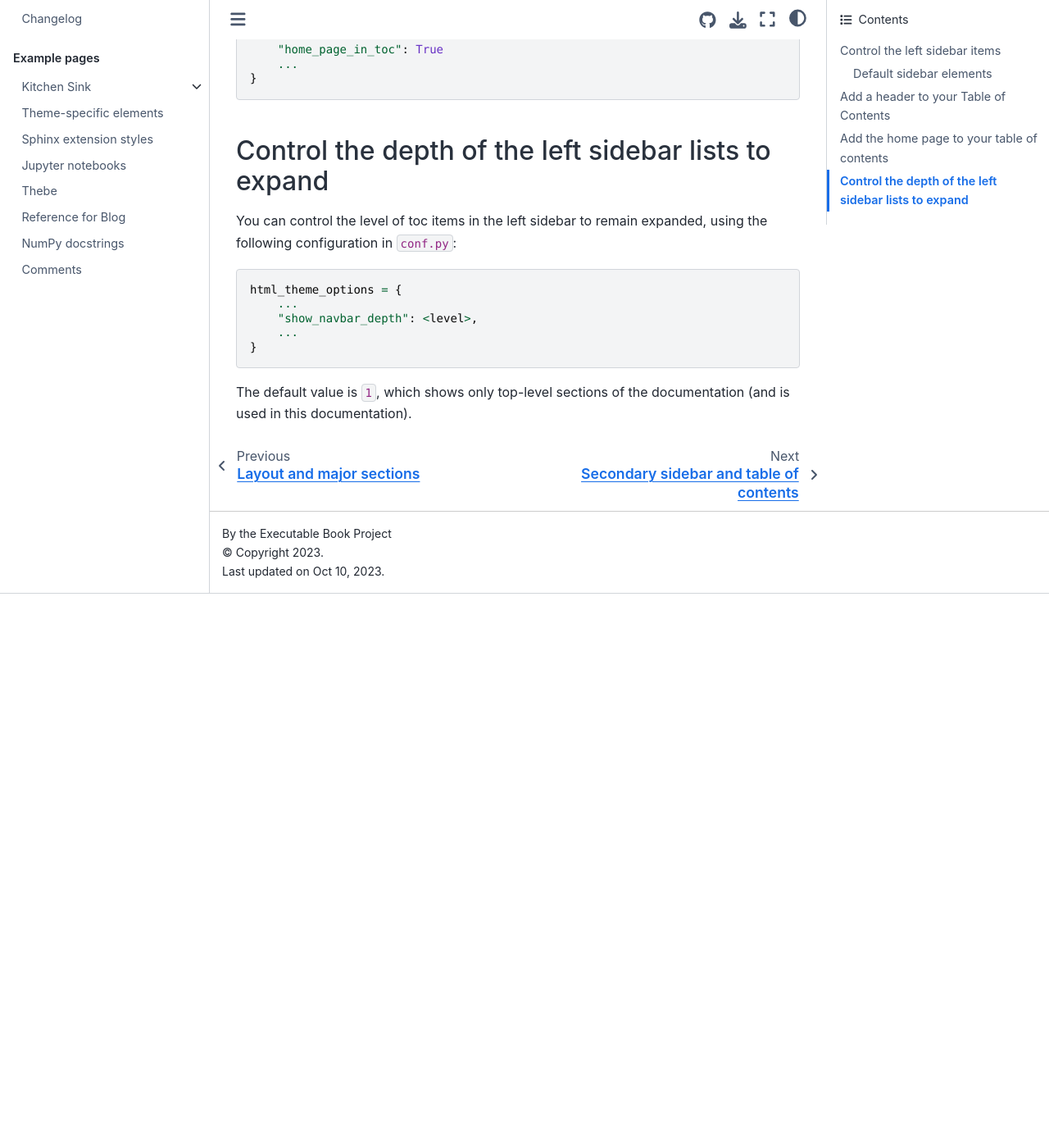
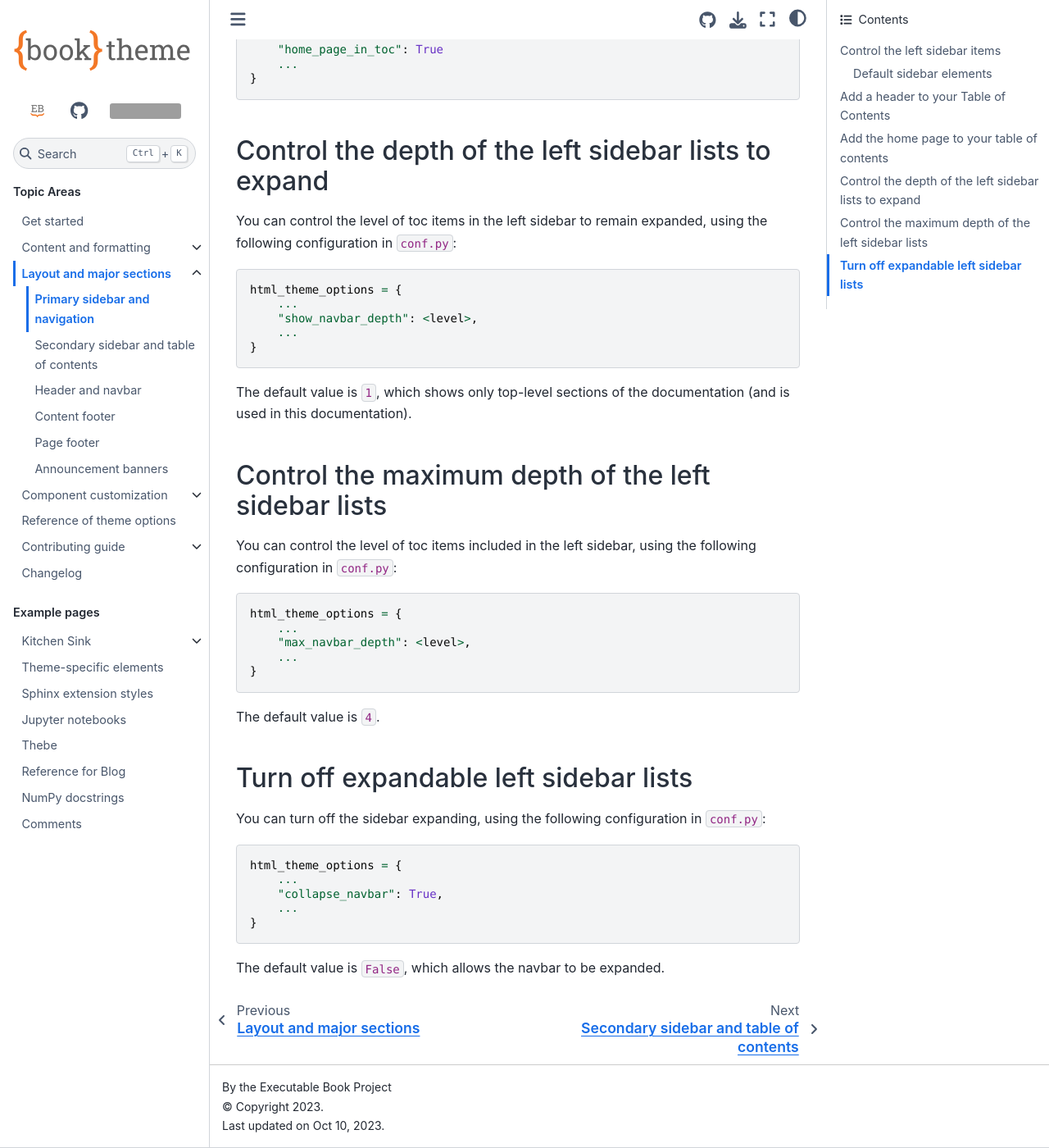
Before and after one commit to executablebooks/sphinx-book-theme, a Sphinx documentation site: the page built from docs/sections/sidebar-primary.md, in a window 1280 px wide and 1400 px high, scrolled down 1580 px. Shown: the whole window at 82% size. Built offline with Sphinx 7.4.7 and the Sphinx Book theme 1.1.4, drawn with Linux system fonts in a browser that asks for light colours; pages that are not in the unit, such as notebooks, are missing from menus; comment, search, counter and statistics services are not loaded; the version number is read from the project's files by our own code; before the commit the page ends 2304 px from its top, so only the background shows below that; grey boxes are pictures that could not be loaded.

Commit message:
[ENH, DOC] Allow setting the `navbar_max_depth` and `collapse_navbar` (#605)
Co-authored-by: Chris Holdgraf <choldgraf@berkeley.edu>

````diff
--- a/docs/sections/sidebar-primary.md
+++ b/docs/sections/sidebar-primary.md
@@ -73,3 +73,36 @@
 ```
 
 The default value is `1`, which shows only top-level sections of the documentation (and is used in this documentation).
+
+(sidebar:max-navbar-depth)=
+
+## Control the maximum depth of the left sidebar lists
+
+You can control the level of toc items included in the left sidebar,
+using the following configuration in `conf.py`:
+
+```python
+html_theme_options = {
+    ...
+    "max_navbar_depth": <level>,
+    ...
+}
+```
+
+The default value is `4`.
+
+(sidebar:collapse-navbar)=
+## Turn off expandable left sidebar lists
+
+You can turn off the sidebar expanding,
+using the following configuration in `conf.py`:
+
+```python
+html_theme_options = {
+    ...
+    "collapse_navbar": True,
+    ...
+}
+```
+
+The default value is `False`, which allows the navbar to be expanded.
--- a/src/sphinx_book_theme/theme/sphinx_book_theme/components/sbt-sidebar-nav.html
+++ b/src/sphinx_book_theme/theme/sphinx_book_theme/components/sbt-sidebar-nav.html
@@ -15,10 +15,10 @@
         {{- generate_toctree_html(
             startdepth=0,
             kind="sidebar",
-            maxdepth=4,
-            collapse=False,
+            maxdepth=theme_max_navbar_depth|int,
+            collapse=theme_collapse_navbar|tobool,
             includehidden=True,
             titles_only=True,
-            show_nav_level=theme_show_navbar_depth) }}
+            show_nav_level=theme_show_navbar_depth|int) }}
     </div>
 </nav>
--- a/src/sphinx_book_theme/theme/sphinx_book_theme/theme.conf
+++ b/src/sphinx_book_theme/theme/sphinx_book_theme/theme.conf
@@ -39,6 +39,8 @@
 # Primary sidebar behavior
 home_page_in_toc = False
 show_navbar_depth = 1
+max_navbar_depth = 4
+collapse_navbar = False
 
 # Footer at the bottom of the content
 extra_footer =
````
Also changed, not shown: other parts of docs/sections/sidebar-primary.md (+1 -1 lines), docs/reference.md (+10 -1 lines).
